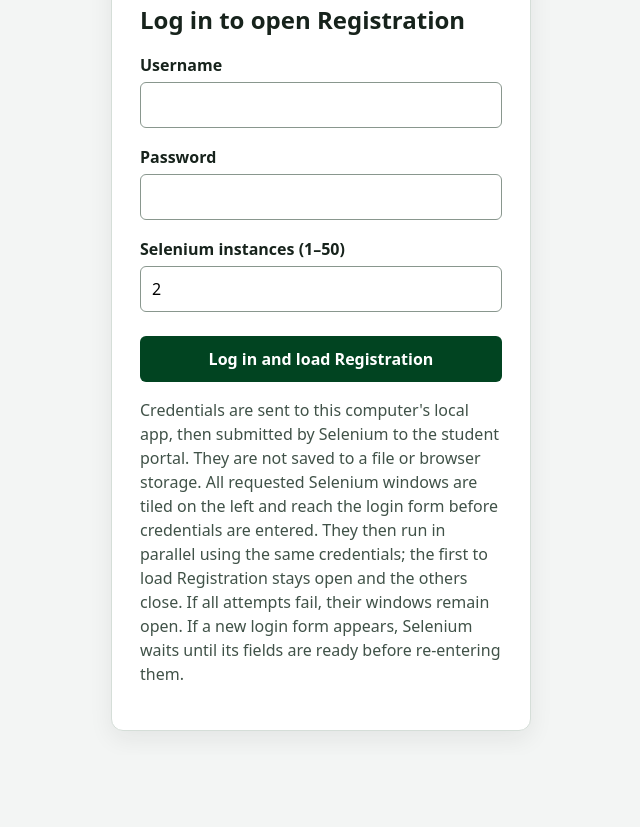
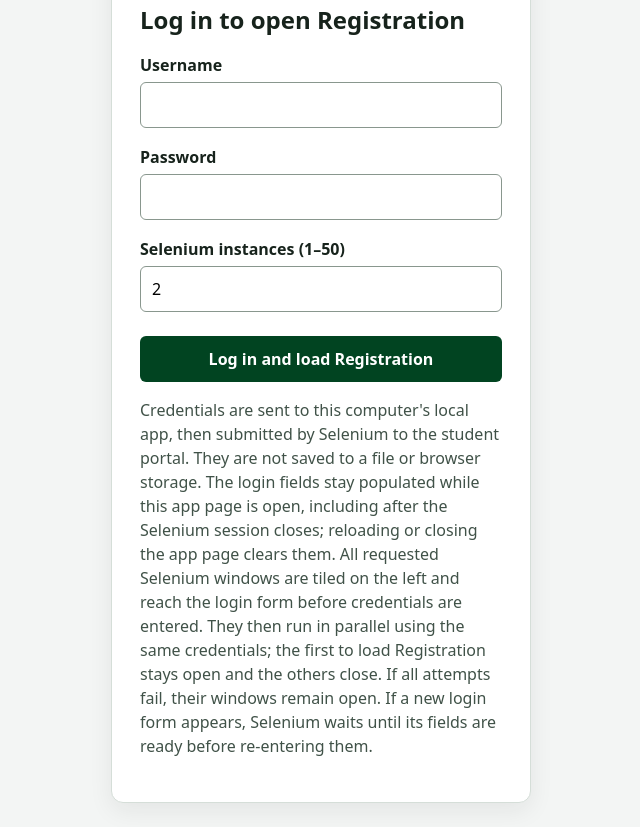
Before and after one commit to ohnathani/CSRS-Bot, a plain HTML site: page index.html in a window 1280 px wide. Shown: the part 433-1260 px from the top of the page, without its empty margins (319-959 px from the left). Before the commit the page ends 1188 px from the top, so only its background shows below. Drawn offline with Linux system fonts and the light colour scheme.

Commit message:
update: added features

```diff
--- a/app.js
+++ b/app.js
@@ -494,7 +494,6 @@ loginForm.addEventListener("submit", async (event) => {
       password: passwordInput.value,
       instance_count: instanceCount,
     });
-    passwordInput.value = "";
     await renderTables(response.tables);
     if (autoEnlistAfterLogin && savedKeys.size === 0) {
       setStatus(
@@ -510,7 +509,6 @@ loginForm.addEventListener("submit", async (event) => {
       );
     }
   } catch (error) {
-    passwordInput.value = "";
     setStatus(statusElement, error.message, true);
   } finally {
     loginButton.disabled = false;
@@ -570,7 +568,6 @@ document.getElementById("logout-button").addEventListener("click", async () => {
     await postJson("/api/logout", {});
     tables = [];
     subjectsByKey.clear();
-    passwordInput.value = "";
     setPanels({ login: true, selection: false, review: false, results: false });
     setStatus(
       statusElement,
@@ -586,7 +583,6 @@ document.getElementById("close-session").addEventListener("click", async () => {
     await postJson("/api/logout", {});
     tables = [];
     subjectsByKey.clear();
-    passwordInput.value = "";
     setPanels({ login: true, selection: false, review: false, results: false });
     setStatus(statusElement, "Selenium session closed.");
   } catch (error) {
--- a/index.html
+++ b/index.html
@@ -323,9 +323,11 @@
       </form>
       <p class="note">Credentials are sent to this computer's local app, then
         submitted by Selenium to the student portal. They are not saved to a file
-        or browser storage. All requested Selenium windows are tiled on the left
-        and reach the login form before credentials are entered. They then run
-        in parallel using the same credentials;
+        or browser storage. The login fields stay populated while this app page
+        is open, including after the Selenium session closes; reloading or
+        closing the app page clears them. All requested Selenium windows are
+        tiled on the left and reach the login form before credentials are
+        entered. They then run in parallel using the same credentials;
         the first to load Registration stays open and the others close. If all
         attempts fail, their windows remain open. If a new login form appears,
         Selenium waits until its fields are ready before re-entering them.</p>
```
Also changed, not shown: 1 other file.
